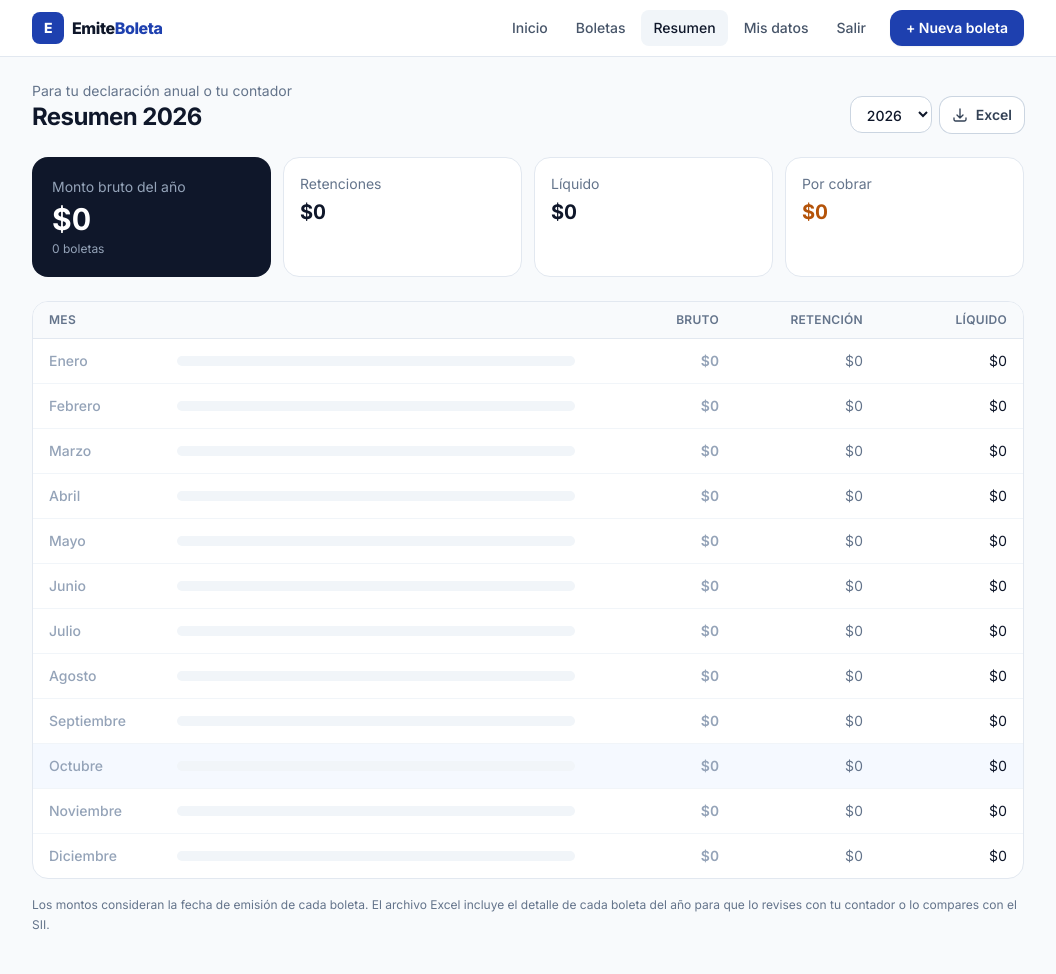
After one commit to y-jeff/emiteboleta, a Django app: page /app/resumen/ in a window 1280 px wide. The commit adds this page. Shown: the whole page, without its empty margins (112-1168 px from the left). Run offline with Django 5.2, Linux system fonts and the light colour scheme; the visitor is signed in with stand-in values (Sample User, id 1); data that the repository does not hold is empty; some libraries are stand-ins or nearby versions.

Commit message:
Agrega resumen anual por mes con montos bruto, retención y líquido

```diff
--- /dev/null
+++ b/boletas/reportes.py
@@ -0,0 +1,58 @@
+"""Resúmenes por período y exportación del historial."""
+
+import csv
+from io import StringIO
+
+from .formato import MESES, cantidad
+
+
+def resumen_anual(boletas):
+    """Agrupa las boletas de un año por mes. Devuelve (meses, totales)."""
+    meses = [
+        {"numero": n, "nombre": MESES[n - 1].capitalize(), "cantidad": 0,
+         "bruto": 0, "retencion": 0, "liquido": 0, "pagado": 0, "pendiente": 0}
+        for n in range(1, 13)
+    ]
+    for boleta in boletas:
+        mes = meses[boleta.fecha.month - 1]
+        mes["cantidad"] += 1
+        mes["bruto"] += boleta.subtotal
+        mes["retencion"] += boleta.retencion_monto
+        mes["liquido"] += boleta.total
+        mes["pagado" if boleta.pagada else "pendiente"] += boleta.total
+
+    claves = ("cantidad", "bruto", "retencion", "liquido", "pagado", "pendiente")
+    totales = {clave: sum(mes[clave] for mes in meses) for clave in claves}
+    maximo = max((mes["bruto"] for mes in meses), default=0) or 1
+    for mes in meses:
+        mes["porcentaje"] = round(mes["bruto"] * 100 / maximo)
+    return meses, totales
+
+
+COLUMNAS = [
+    "N°", "Fecha", "Cliente", "RUT cliente", "Servicios", "Monto bruto",
+    "Retención %", "Retención", "Líquido", "Estado", "Fecha de pago",
+]
+
+
+def exportar_csv(boletas):
+    """CSV pensado para abrirse con doble clic en Excel configurado en español."""
+    salida = StringIO()
+    salida.write("﻿")  # BOM: Excel detecta UTF-8 y muestra bien los acentos
+    escritor = csv.writer(salida, delimiter=";")
+    escritor.writerow(COLUMNAS)
+    for b in boletas:
+        escritor.writerow([
+            b.numero,
+            b.fecha.strftime("%d-%m-%Y"),
+            b.receptor_nombre,
+            b.receptor_rut,
+            " | ".join(item.descripcion for item in b.items.all()),
+            b.subtotal,
+            cantidad(b.retencion_pct),
+            b.retencion_monto,
+            b.total,
+            b.get_estado_display(),
+            b.fecha_pago.strftime("%d-%m-%Y") if b.fecha_pago else "",
+        ])
+    return salida.getvalue()
--- a/boletas/urls.py
+++ b/boletas/urls.py
@@ -7,6 +7,8 @@ app_name = "boletas"
 urlpatterns = [
     path("", views.dashboard, name="dashboard"),
     path("boletas/", views.lista, name="lista"),
+    path("resumen/", views.resumen, name="resumen"),
+    path("resumen/exportar/", views.exportar, name="exportar"),
     path("boletas/nueva/", views.crear, name="crear"),
     path("boletas/<int:pk>/", views.detalle, name="detalle"),
     path("boletas/<int:pk>/editar/", views.editar, name="editar"),
--- a/boletas/views.py
+++ b/boletas/views.py
@@ -15,6 +15,7 @@ from django.views.decorators.http import require_POST
 from .forms import BoletaForm, ItemFormSet, PerfilForm
 from .models import Boleta, PerfilEmisor
 from .pdf import generar_pdf
+from .reportes import exportar_csv, resumen_anual
 
 
 def perfil_requerido(vista):
@@ -71,6 +72,38 @@ def dashboard(request):
         "por_cobrar": por_cobrar,
         "recientes": recientes,
     })
+
+
+def _anio(request, hoy):
+    try:
+        return int(request.GET.get("anio", hoy.year))
+    except ValueError:
+        return hoy.year
+
+
+@login_required
+def resumen(request):
+    hoy = timezone.localdate()
+    anio = _anio(request, hoy)
+    boletas = request.user.boletas.filter(fecha__year=anio).prefetch_related("items")
+    meses, totales = resumen_anual(boletas)
+    anios = sorted({d.year for d in request.user.boletas.dates("fecha", "year")} | {hoy.year}, reverse=True)
+    return render(request, "boletas/resumen.html", {
+        "anio": anio,
+        "anios": anios,
+        "meses": meses,
+        "totales": totales,
+        "mes_actual": hoy.month if anio == hoy.year else None,
+    })
+
+
+@login_required
+def exportar(request):
+    anio = _anio(request, timezone.localdate())
+    boletas = request.user.boletas.filter(fecha__year=anio).order_by("fecha", "numero").prefetch_related("items")
+    respuesta = HttpResponse(exportar_csv(boletas), content_type="text/csv; charset=utf-8")
+    respuesta["Content-Disposition"] = f'attachment; filename="boletas-{anio}.csv"'
+    return respuesta
 
 
 @login_required
--- a/templates/base.html
+++ b/templates/base.html
@@ -40,6 +40,7 @@
         <nav class="hidden items-center gap-1 text-sm font-medium md:flex">
           <a href="{% url 'boletas:dashboard' %}" class="rounded-lg px-3 py-2 {% if nombre == 'dashboard' %}bg-slate-100 text-slate-900{% else %}text-slate-600 hover:text-slate-900{% endif %}">Inicio</a>
           <a href="{% url 'boletas:lista' %}" class="rounded-lg px-3 py-2 {% if nombre == 'lista' or nombre == 'detalle' %}bg-slate-100 text-slate-900{% else %}text-slate-600 hover:text-slate-900{% endif %}">Boletas</a>
+          <a href="{% url 'boletas:resumen' %}" class="rounded-lg px-3 py-2 {% if nombre == 'resumen' %}bg-slate-100 text-slate-900{% else %}text-slate-600 hover:text-slate-900{% endif %}">Resumen</a>
           <a href="{% url 'boletas:perfil' %}" class="rounded-lg px-3 py-2 {% if nombre == 'perfil' %}bg-slate-100 text-slate-900{% else %}text-slate-600 hover:text-slate-900{% endif %}">Mis datos</a>
           <form method="post" action="{% url 'cuentas:logout' %}">{% csrf_token %}
             <button class="rounded-lg px-3 py-2 text-slate-600 hover:text-slate-900">Salir</button>
@@ -75,7 +76,7 @@
   {% if user.is_authenticated %}
     {% with nombre=request.resolver_match.url_name %}
     <nav class="fixed inset-x-0 bottom-0 z-30 border-t border-slate-200 bg-white pb-[env(safe-area-inset-bottom)] md:hidden" aria-label="Navegación principal">
-      <div class="grid h-16 grid-cols-4 text-[11px] font-medium">
+      <div class="grid h-16 grid-cols-5 text-[11px] font-medium">
         <a href="{% url 'boletas:dashboard' %}" class="flex flex-col items-center justify-center gap-1 {% if nombre == 'dashboard' %}text-brand{% else %}text-slate-500{% endif %}">
           <svg class="h-6 w-6" fill="none" viewBox="0 0 24 24" stroke-width="1.8" stroke="currentColor"><path stroke-linecap="round" stroke-linejoin="round" d="m2.25 12 8.954-8.955a1.126 1.126 0 0 1 1.591 0L21.75 12M4.5 9.75v10.125c0 .621.504 1.125 1.125 1.125H9.75v-4.875c0-.621.504-1.125 1.125-1.125h2.25c.621 0 1.125.504 1.125 1.125V21h4.125c.621 0 1.125-.504 1.125-1.125V9.75"/></svg>
           Inicio
@@ -90,6 +91,10 @@
           </span>
           Nueva
         </a>
+        <a href="{% url 'boletas:resumen' %}" class="flex flex-col items-center justify-center gap-1 {% if nombre == 'resumen' %}text-brand{% else %}text-slate-500{% endif %}">
+          <svg class="h-6 w-6" fill="none" viewBox="0 0 24 24" stroke-width="1.8" stroke="currentColor"><path stroke-linecap="round" stroke-linejoin="round" d="M3 13.125C3 12.504 3.504 12 4.125 12h2.25c.621 0 1.125.504 1.125 1.125v6.75C7.5 20.496 6.996 21 6.375 21h-2.25A1.125 1.125 0 0 1 3 19.875v-6.75ZM9.75 8.625c0-.621.504-1.125 1.125-1.125h2.25c.621 0 1.125.504 1.125 1.125v11.25c0 .621-.504 1.125-1.125 1.125h-2.25a1.125 1.125 0 0 1-1.125-1.125V8.625ZM16.5 4.125c0-.621.504-1.125 1.125-1.125h2.25C20.496 3 21 3.504 21 4.125v15.75c0 .621-.504 1.125-1.125 1.125h-2.25a1.125 1.125 0 0 1-1.125-1.125V4.125Z"/></svg>
+          Resumen
+        </a>
         <a href="{% url 'boletas:perfil' %}" class="flex flex-col items-center justify-center gap-1 {% if nombre == 'perfil' %}text-brand{% else %}text-slate-500{% endif %}">
           <svg class="h-6 w-6" fill="none" viewBox="0 0 24 24" stroke-width="1.8" stroke="currentColor"><path stroke-linecap="round" stroke-linejoin="round" d="M15.75 6a3.75 3.75 0 1 1-7.5 0 3.75 3.75 0 0 1 7.5 0ZM4.501 20.118a7.5 7.5 0 0 1 14.998 0A17.933 17.933 0 0 1 12 21.75c-2.676 0-5.216-.584-7.499-1.632Z"/></svg>
           Mis datos
--- /dev/null
+++ b/templates/boletas/resumen.html
@@ -0,0 +1,70 @@
+{% extends "base.html" %}
+{% load boletas_extras %}
+{% block title %}Resumen {{ anio }}{% endblock %}
+{% block content %}
+<div class="flex flex-wrap items-end justify-between gap-3">
+  <div>
+    <p class="text-sm text-slate-500">Para tu declaración anual o tu contador</p>
+    <h1 class="text-2xl font-bold tracking-tight">Resumen {{ anio }}</h1>
+  </div>
+  <div class="flex items-center gap-2">
+    <form method="get">
+      <select name="anio" onchange="this.form.submit()" class="rounded-xl border border-slate-300 bg-white px-3 py-2 text-sm font-medium" aria-label="Año">
+        {% for a in anios %}<option value="{{ a }}" {% if a == anio %}selected{% endif %}>{{ a }}</option>{% endfor %}
+      </select>
+    </form>
+    <a href="{% url 'boletas:exportar' %}?anio={{ anio }}" class="inline-flex items-center gap-2 rounded-xl bg-white px-3 py-2 text-sm font-semibold text-slate-700 ring-1 ring-slate-300 hover:ring-slate-400">
+      <svg class="h-4 w-4" fill="none" viewBox="0 0 24 24" stroke-width="2" stroke="currentColor"><path stroke-linecap="round" stroke-linejoin="round" d="M3 16.5v2.25A2.25 2.25 0 0 0 5.25 21h13.5A2.25 2.25 0 0 0 21 18.75V16.5M16.5 12 12 16.5m0 0L7.5 12m4.5 4.5V3"/></svg>
+      Excel
+    </a>
+  </div>
+</div>
+
+<section class="mt-6 grid grid-cols-2 gap-3 lg:grid-cols-4">
+  <div class="col-span-2 rounded-2xl bg-slate-900 p-5 text-white lg:col-span-1">
+    <p class="text-sm text-slate-400">Monto bruto del año</p>
+    <p class="mt-1 text-3xl font-bold tabular">{{ totales.bruto|clp }}</p>
+    <p class="mt-1 text-xs text-slate-400">{{ totales.cantidad }} boleta{{ totales.cantidad|pluralize }}</p>
+  </div>
+  <div class="rounded-2xl border border-slate-200 bg-white p-4">
+    <p class="text-sm text-slate-500">Retenciones</p>
+    <p class="mt-1 text-xl font-bold tabular">{{ totales.retencion|clp }}</p>
+  </div>
+  <div class="rounded-2xl border border-slate-200 bg-white p-4">
+    <p class="text-sm text-slate-500">Líquido</p>
+    <p class="mt-1 text-xl font-bold tabular">{{ totales.liquido|clp }}</p>
+  </div>
+  <div class="col-span-2 rounded-2xl border border-slate-200 bg-white p-4 lg:col-span-1">
+    <p class="text-sm text-slate-500">Por cobrar</p>
+    <p class="mt-1 text-xl font-bold tabular text-amber-700">{{ totales.pendiente|clp }}</p>
+  </div>
+</section>
+
+<section class="mt-6 overflow-hidden rounded-2xl border border-slate-200 bg-white">
+  <div class="hidden grid-cols-[7rem_1fr_8rem_8rem_8rem] gap-4 border-b border-slate-200 bg-slate-50 px-4 py-2.5 text-xs font-semibold uppercase tracking-wide text-slate-500 md:grid">
+    <span>Mes</span><span></span><span class="text-right">Bruto</span><span class="text-right">Retención</span><span class="text-right">Líquido</span>
+  </div>
+  <ul class="divide-y divide-slate-100">
+    {% for mes in meses %}
+      <li class="grid grid-cols-[6rem_1fr_auto] items-center gap-x-4 gap-y-1 px-4 py-3 md:grid-cols-[7rem_1fr_8rem_8rem_8rem] {% if mes.numero == mes_actual %}bg-brand-light/60{% endif %}">
+        <span class="text-sm font-medium {% if not mes.cantidad %}text-slate-400{% endif %}">
+          {{ mes.nombre }}
+          {% if mes.cantidad %}<span class="block text-xs font-normal text-slate-500">{{ mes.cantidad }} boleta{{ mes.cantidad|pluralize }}</span>{% endif %}
+        </span>
+        <span class="h-2.5 rounded-full bg-slate-100" aria-hidden="true">
+          <span class="block h-full rounded-full bg-brand" style="width: {{ mes.porcentaje }}%"></span>
+        </span>
+        <span class="text-right text-sm font-semibold tabular {% if not mes.cantidad %}text-slate-400{% endif %}">{{ mes.bruto|clp }}</span>
+        <span class="col-span-3 text-right text-xs text-slate-500 tabular md:col-span-1 md:text-sm">
+          <span class="md:hidden">Retención </span>{{ mes.retencion|clp }}<span class="md:hidden"> · Líquido {{ mes.liquido|clp }}</span>
+        </span>
+        <span class="hidden text-right text-sm tabular md:block">{{ mes.liquido|clp }}</span>
+      </li>
+    {% endfor %}
+  </ul>
+</section>
+
+<p class="mt-4 text-xs leading-relaxed text-slate-500">
+  Los montos consideran la fecha de emisión de cada boleta. El archivo Excel incluye el detalle de cada boleta del año para que lo revises con tu contador o lo compares con el SII.
+</p>
+{% endblock %}
```
